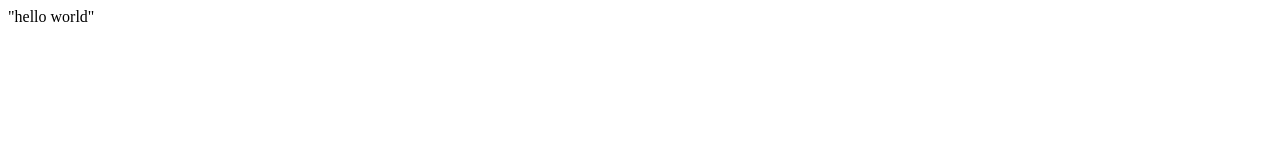
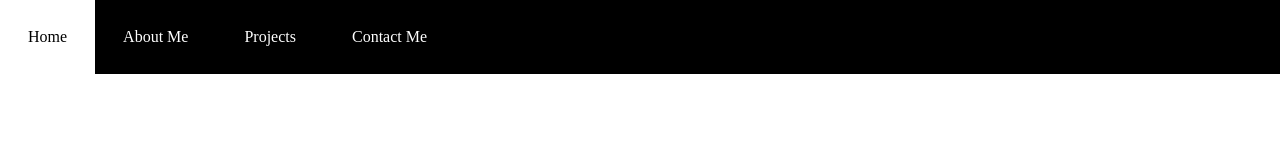
Before and after one commit to Bryonpectol/portfolio, a plain HTML site: page index.html in a window 1280 px wide. Drawn offline with Linux system fonts and the light colour scheme.

Commit message:
added basic html index page

```diff
--- a/css/main.css
+++ b/css/main.css
@@ -0,0 +1,37 @@
+* {
+    margin: 0px;
+    padding: 0px;
+}
+
+nav {
+    background-color: black;
+    color: white;
+    width: 100%;
+}
+
+.navul {
+    list-style-type: none;
+    display: flex;
+    flex-direction: row;
+}
+
+.navli {
+    margin: 2.5vh;
+    padding: 1vh;
+}
+
+.navlink {
+    color: white;
+    text-decoration: none;
+}
+
+.navlinkon {
+    background-color: white;
+    color: black;
+    text-decoration: none;
+}
+
+.navlink:hover {
+    background-color: lightgrey;
+    color: black;
+}
--- a/index.html
+++ b/index.html
@@ -12,7 +12,27 @@
         <link rel="stylesheet" href="/css/main.css">
     </head>
     <body>
-        "hello world"
+        <!-- Nav -->
+        <nav>
+            <ul class="navul">
+                <a href="https://bryonpectol.dev" class="navlinkon"><li class="navli">Home</li></a>
+                <a href="" class="navlink"><li class="navli">About Me</li></a>
+                <a href="" class="navlink"><li class="navli">Projects</li></a>
+                <a href="" class="navlink"><li class="navli">Contact Me</li></a>
+            </ul>
+        </nav>
+
+        <!-- Main -->
+
+        <main>
+
+        </main>
+
+        <!-- Footer -->
+
+        <footer>
+
+        </footer>
 
         <script src="" async defer></script>
     </body>
```
